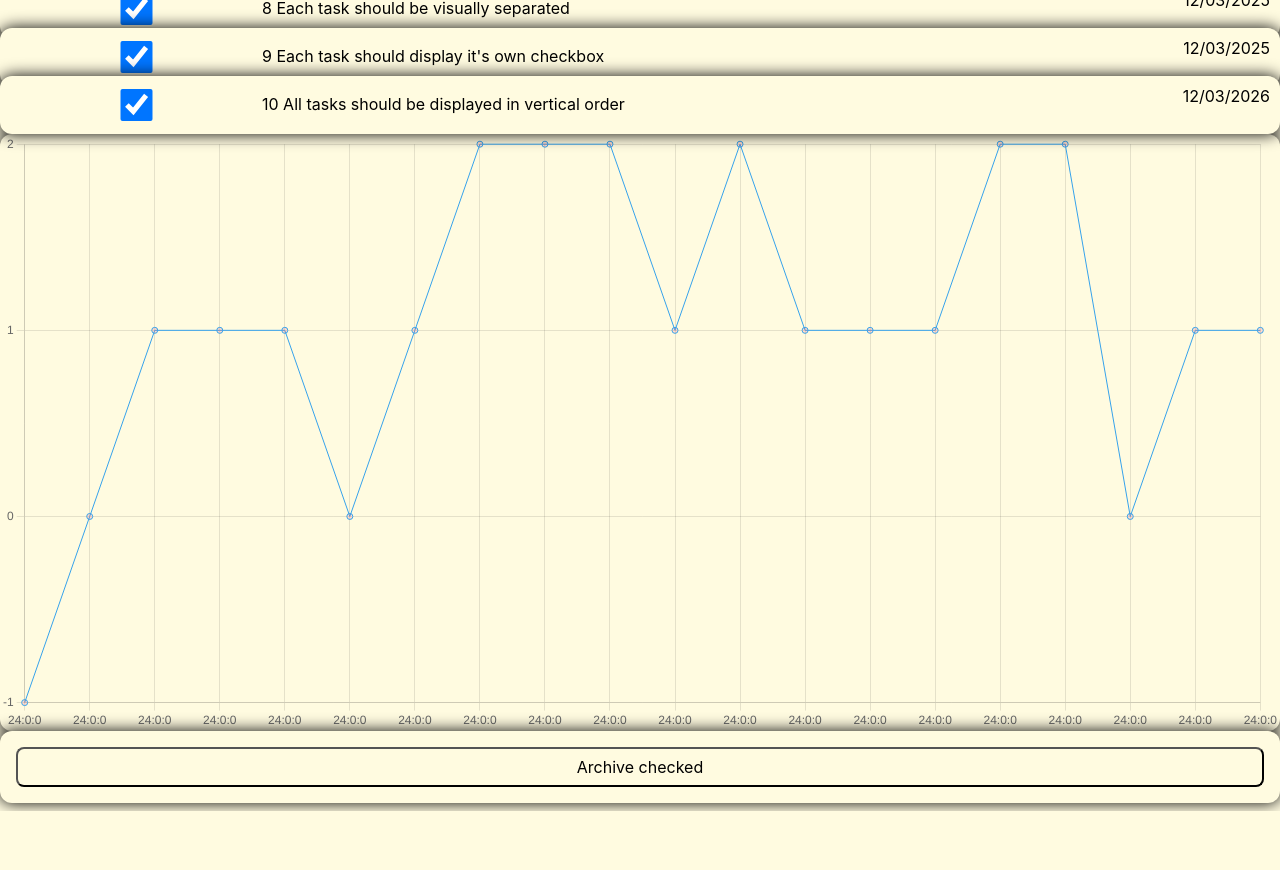
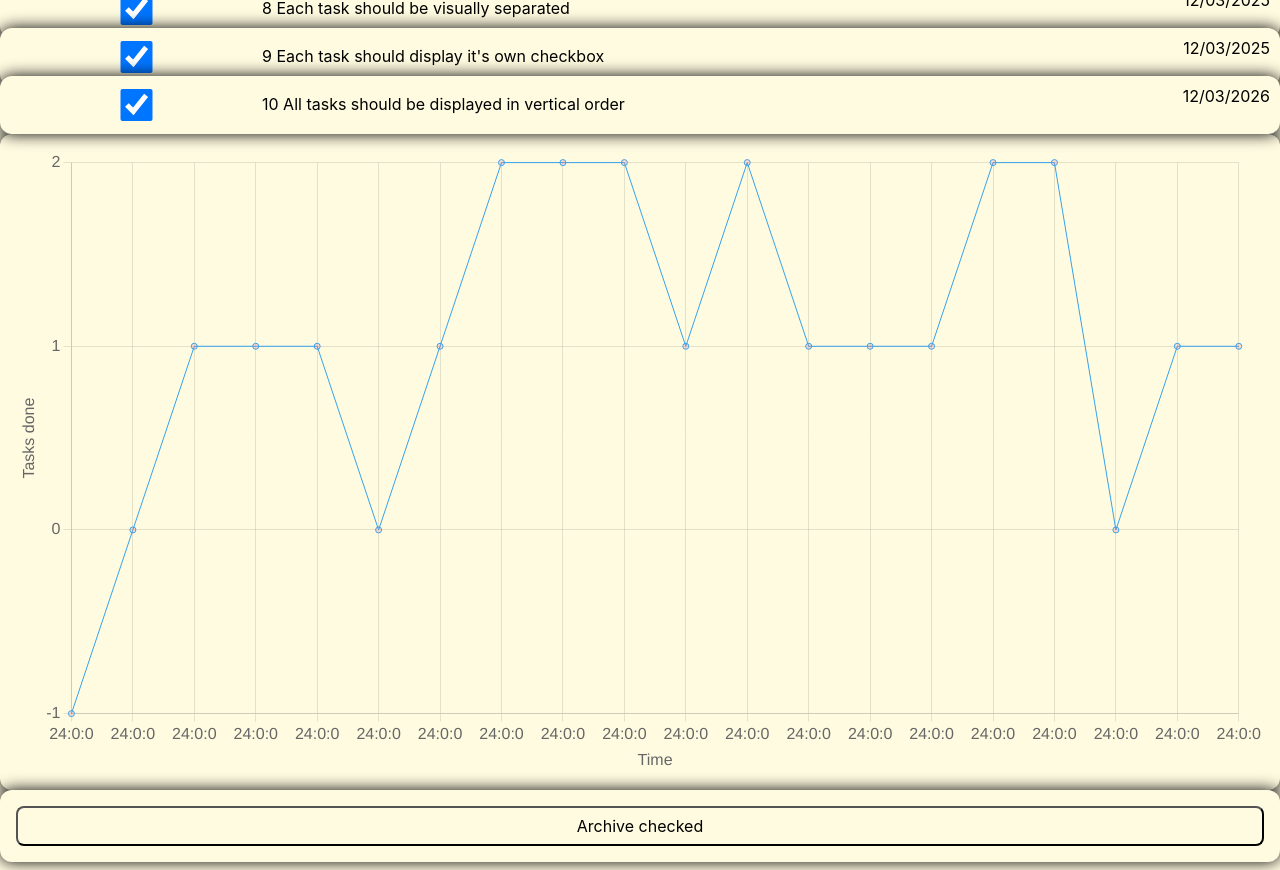
Before and after one commit to HishamAlmannai/capstone-project, a Next.js app: page / in a window 1280 px wide. Shown: the part 500-1370 px from the top of the page. Before the commit the page ends 1311 px from the top, so only its background shows below. Built offline with nearby package versions, Linux system fonts and the light colour scheme.

Commit message:
Add Labels to Scale axis

```diff
--- a/src/components/Graph/Graph.js
+++ b/src/components/Graph/Graph.js
@@ -5,6 +5,7 @@ Chart.register(LineElement, LinearScale, CategoryScale, BarElement, PointElement
 import { Line } from 'react-chartjs-2';
 import { format } from 'date-fns';
 import { orderBy } from 'lodash';
+import { StyledGraph } from '../../../styles/Graph.styled';
 
 export default function Graph() {
 	const tasks = useStore(state => state.tasks);
@@ -38,6 +39,7 @@ export default function Graph() {
 			},
 		],
 	};
+	Chart.defaults.font.size = 16;
 
 	const options = {
 		scales: {
@@ -46,9 +48,23 @@ export default function Graph() {
 				ticks: {
 					stepSize: 1,
 				},
+				title: {
+					display: true,
+					text: 'Tasks done',
+				},
+			},
+			x: {
+				title: {
+					display: true,
+					text: 'Time',
+				},
 			},
 		},
 	};
 
-	return <Line class="canvas" data={data} options={options} width="600px" height="280px" />;
+	return (
+		<StyledGraph>
+			<Line class="canvas" data={data} options={options} />
+		</StyledGraph>
+	);
 }
--- a/styles/GlobalStyle.js
+++ b/styles/GlobalStyle.js
@@ -6,8 +6,8 @@ const GlobalStyle = createGlobalStyle`
   box-sizing: border-box;
    font-family:  -apple-system, BlinkMacSystemFont, Segoe UI, Roboto, Oxygen, Ubuntu, Cantarell,
 		Fira Sans, Droid Sans, Helvetica Neue, sans-serif;
+ }
 
- }
 
  html {
        background-color: rgb(255, 251, 224)
--- /dev/null
+++ b/styles/Graph.styled.js
@@ -0,0 +1,5 @@
+import styled from 'styled-components';
+
+export const StyledGraph = styled.div`
+	padding: 1rem;
+`;
```
